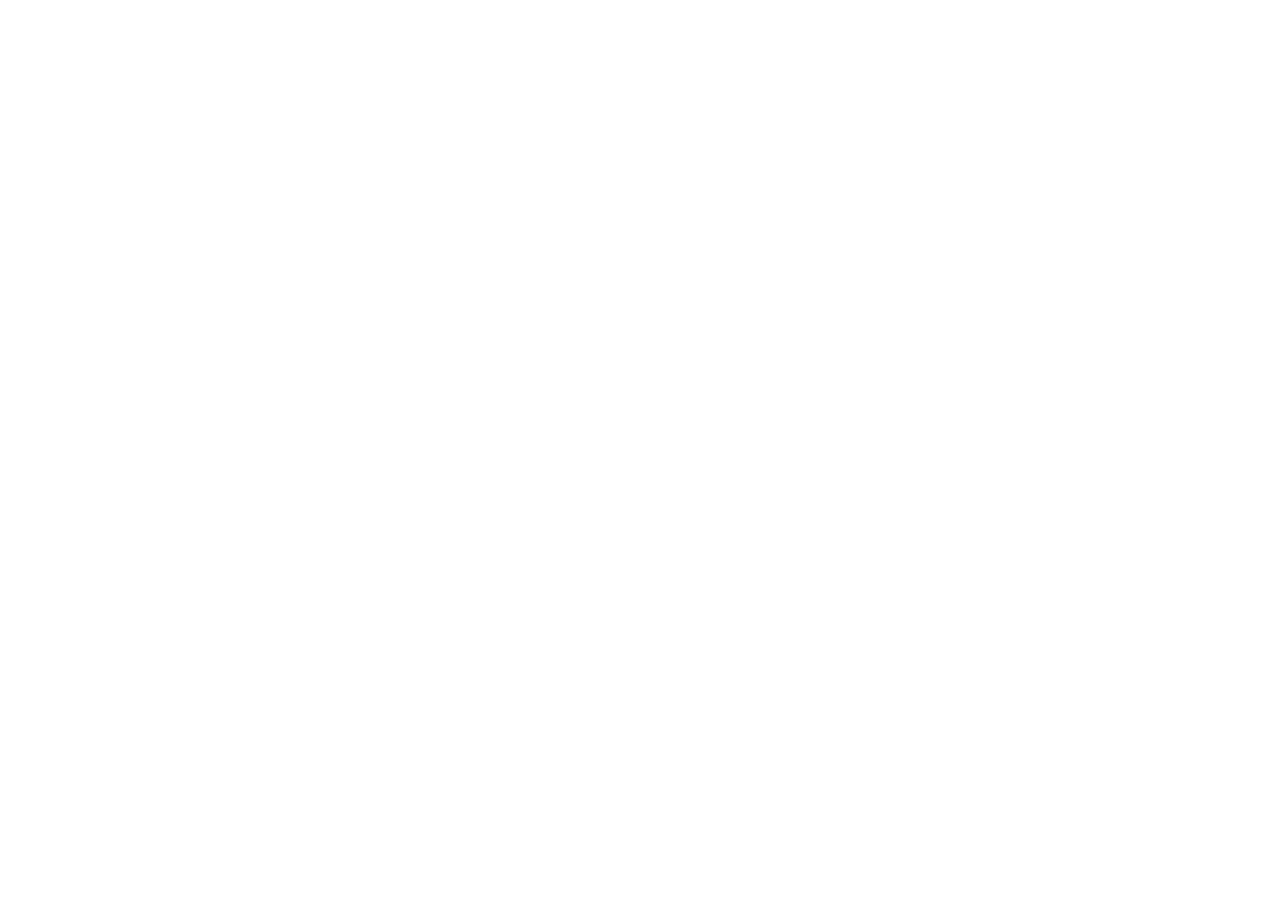
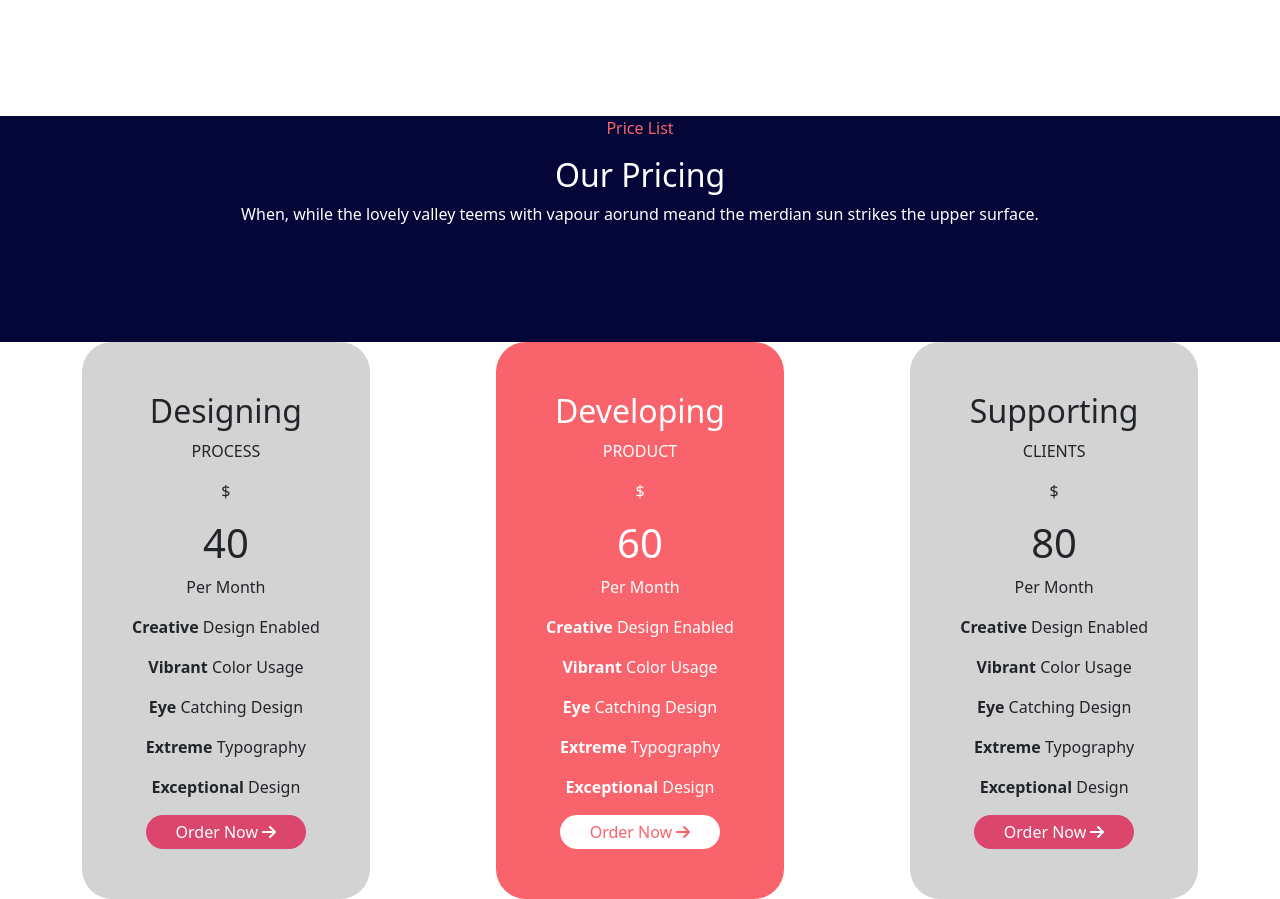
Before and after one commit to MattiaLongo03/proj-html-vuejs, a Vue app: page / in a window 1280 px wide. Shown: the part 2148-3047 px from the top of the page. Before the commit the page ends 2164 px from the top, so only its background shows below. Built offline with nearby package versions, Linux system fonts and the light colour scheme.

Commit message:
OurPricing semi-completato

```diff
--- a/src/components/MainPage.vue
+++ b/src/components/MainPage.vue
@@ -3,6 +3,7 @@
     <WhatWeDoVue />
     <GrowBusiness />
     <LatestWork />
+    <OurPricing />
   </div>
 </template>
 
@@ -10,6 +11,7 @@
 import WhatWeDoVue from './WhatWeDo.vue';
 import GrowBusiness from './GrowBusiness.vue';
 import LatestWork from './LatestWork.vue';
+import OurPricing from './OurPricing.vue';
 
 export default {
   name: 'MainPage',
@@ -17,6 +19,7 @@
     WhatWeDoVue,
     GrowBusiness,
     LatestWork,
+    OurPricing,
   },
 };
 </script>
--- /dev/null
+++ b/src/components/OurPricing.vue
@@ -0,0 +1,97 @@
+<!-- eslint-disable max-len -->
+<template>
+  <div>
+    <div class="container-titolo">
+      <p style="color: #F9636B">
+        Price List
+      </p>
+      <h2>Our Pricing</h2>
+      <p>When, while the lovely valley teems with vapour aorund meand the merdian sun strikes the upper surface.</p>
+    </div>
+    <div class="container schede">
+      <div class="scheda">
+        <h2>Designing</h2>
+        <p>PROCESS</p>
+        <p>$</p>
+        <h1>40</h1>
+        <p>Per Month</p>
+        <p><span style="font-weight:bold">Creative</span> Design Enabled</p>
+        <p><span style="font-weight:bold">Vibrant</span> Color Usage</p>
+        <p><span style="font-weight:bold">Eye</span> Catching Design</p>
+        <p><span style="font-weight:bold">Extreme</span> Typography</p>
+        <p><span style="font-weight:bold">Exceptional</span> Design</p>
+        <button id="red">
+          Order Now
+          <font-awesome-icon icon="fa-solid fa-arrow-right" />
+        </button>
+      </div>
+      <div class="schedared">
+        <h2>Developing</h2>
+        <p>PRODUCT</p>
+        <p>$</p>
+        <h1>60</h1>
+        <p>Per Month</p>
+        <p><span style="font-weight:bold">Creative</span> Design Enabled</p>
+        <p><span style="font-weight:bold">Vibrant</span> Color Usage</p>
+        <p><span style="font-weight:bold">Eye</span> Catching Design</p>
+        <p><span style="font-weight:bold">Extreme</span> Typography</p>
+        <p><span style="font-weight:bold">Exceptional</span> Design</p>
+        <button
+          id="red"
+          style="background-color:white; color:#F9636B"
+        >
+          Order Now
+          <font-awesome-icon icon="fa-solid fa-arrow-right" />
+        </button>
+      </div>
+      <div class="scheda">
+        <h2>Supporting</h2>
+        <p>CLIENTS</p>
+        <p>$</p>
+        <h1>80</h1>
+        <p>Per Month</p>
+        <p><span style="font-weight:bold">Creative</span> Design Enabled</p>
+        <p><span style="font-weight:bold">Vibrant</span> Color Usage</p>
+        <p><span style="font-weight:bold">Eye</span> Catching Design</p>
+        <p><span style="font-weight:bold">Extreme</span> Typography</p>
+        <p><span style="font-weight:bold">Exceptional</span> Design</p>
+        <button id="red">
+          Order Now
+          <font-awesome-icon icon="fa-solid fa-arrow-right" />
+        </button>
+      </div>
+    </div>
+  </div>
+</template>
+
+<script>
+export default {
+
+};
+</script>
+
+<style lang="scss" scoped>
+.container-titolo{
+    margin-top: 100px;
+    padding-bottom: 100px;
+    text-align: center;
+    background-color: #030636;
+    color: white;
+}
+.schede{
+    display: flex;
+    justify-content: space-between;
+    text-align: center;
+}
+.scheda{
+    padding: 50px;
+    background-color: lightgrey;
+    border-radius: 30px;
+}
+.schedared{
+    padding: 50px;
+    background-color: #F9636B;
+    color: white;
+    border-radius: 30px;
+}
+</style>
```
